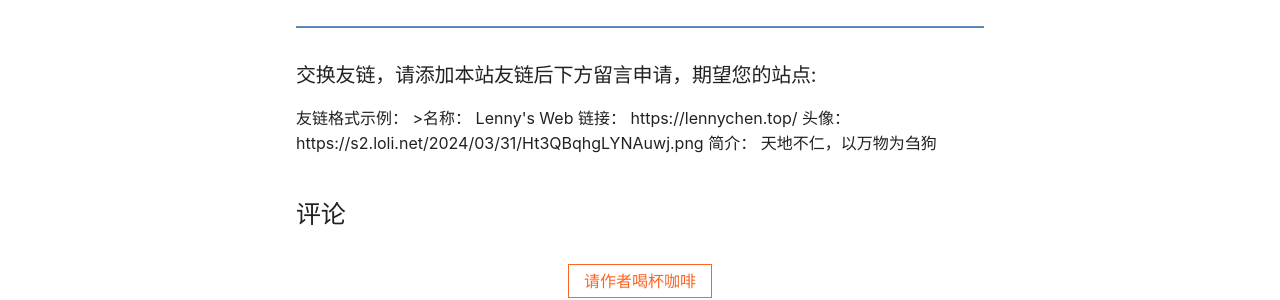
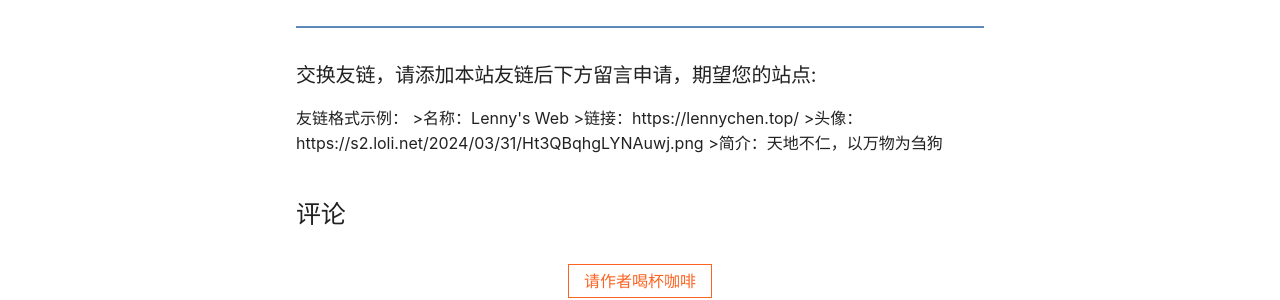
Before and after one commit to LennyChenLaw/LennyChenLaw.github.io, an MkDocs documentation site: the page built from docs/about/links.md, in a window 1280 px wide. Shown: the part 419-719 px from the top of the page. Built offline with MkDocs 1.6.1 and Material for MkDocs 9.7.7, drawn with Linux system fonts in a browser that asks for light colours; comment, search, counter and statistics services are not loaded; a style sheet for code colours, icons or effects is not loaded.

```diff
--- a/docs/about/links.md
+++ b/docs/about/links.md
@@ -45,8 +45,11 @@ hide:
 </div>
 
 
+
 友链格式示例：
->名称： Lenny's Web
-链接： https://lennychen.top/
-头像： https://s2.loli.net/2024/03/31/Ht3QBqhgLYNAuwj.png
-简介： 天地不仁，以万物为刍狗
+
+
+>名称：Lenny's Web
+>链接：https://lennychen.top/
+>头像：https://s2.loli.net/2024/03/31/Ht3QBqhgLYNAuwj.png
+>简介：天地不仁，以万物为刍狗
```
